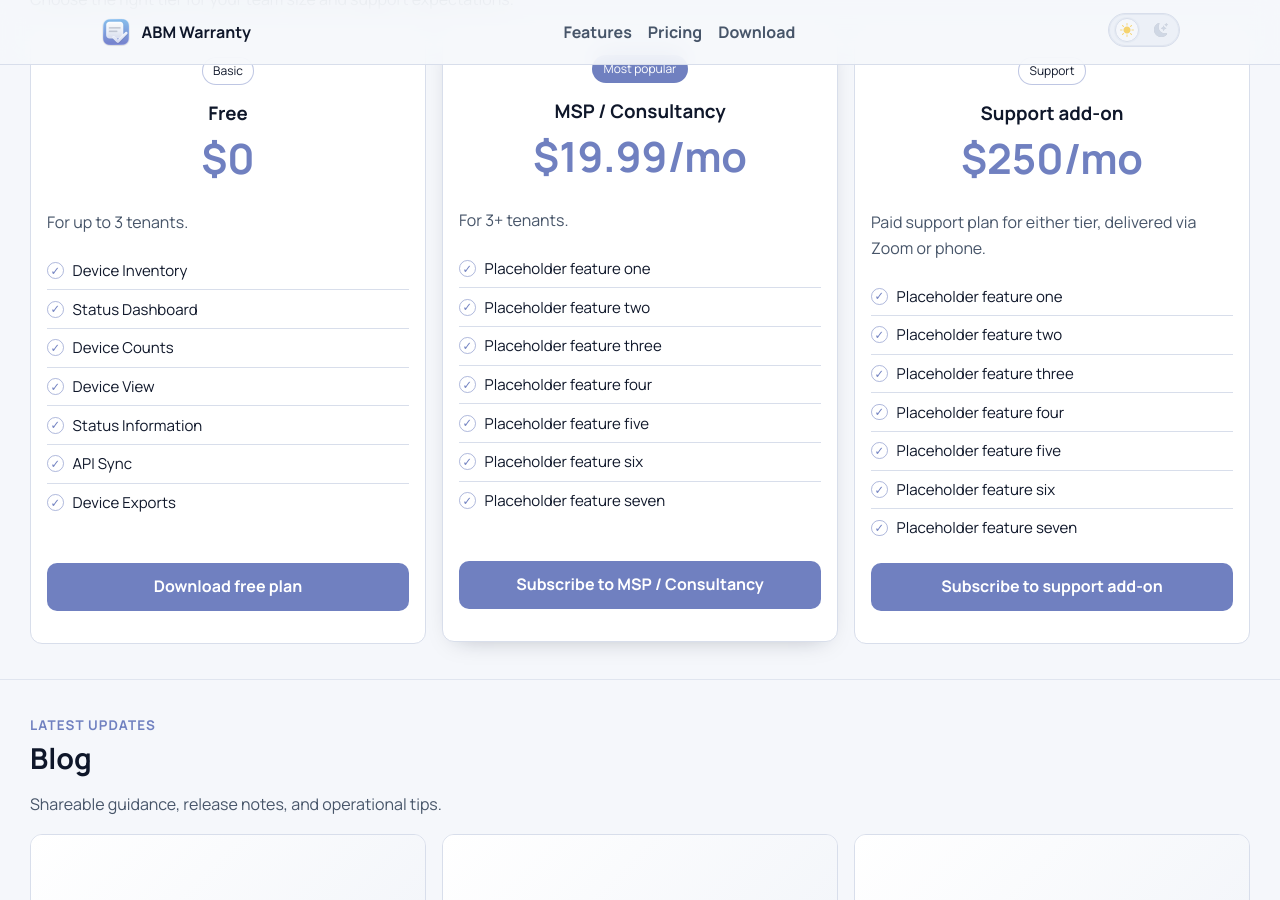
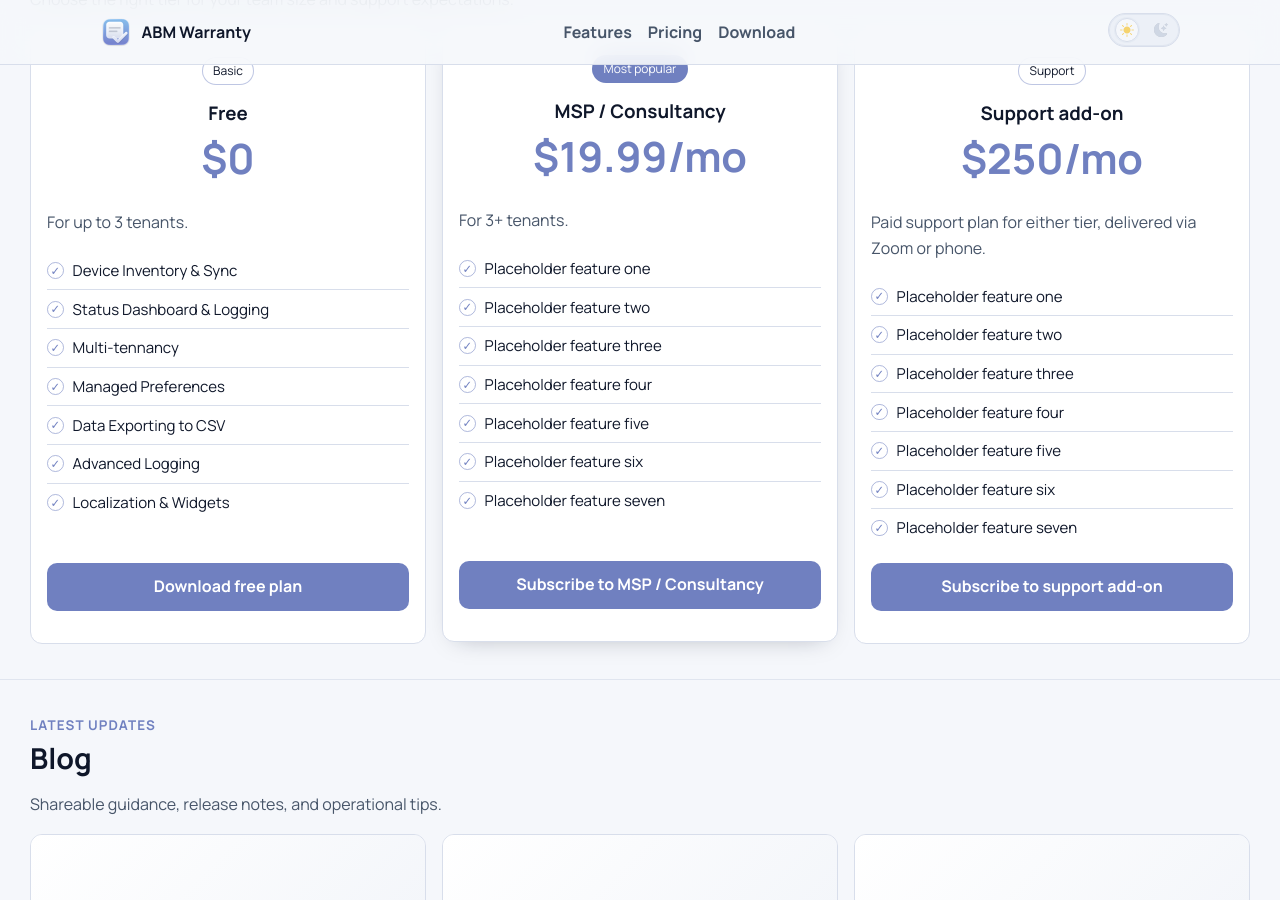
Before and after one commit to jonbrown21/abmwarranty, a Jekyll site: the page built from index.md, in a window 1280 px wide and 900 px high, scrolled down 4172 px. Built offline with Jekyll 4.4.1, drawn with Linux system fonts in a browser that asks for light colours.

Commit message:
feat: update free plan bullets to requested feature names

```diff
--- a/_includes/sections/pricing.html
+++ b/_includes/sections/pricing.html
@@ -10,13 +10,13 @@
         <p class="price">$0</p>
         <p>For up to 3 tenants.</p>
         <ul class="feature-list">
-          <li><span class="feature-check" aria-hidden="true">✓</span>Device Inventory</li>
-          <li><span class="feature-check" aria-hidden="true">✓</span>Status Dashboard</li>
-          <li><span class="feature-check" aria-hidden="true">✓</span>Device Counts</li>
-          <li><span class="feature-check" aria-hidden="true">✓</span>Device View</li>
-          <li><span class="feature-check" aria-hidden="true">✓</span>Status Information</li>
-          <li><span class="feature-check" aria-hidden="true">✓</span>API Sync</li>
-          <li><span class="feature-check" aria-hidden="true">✓</span>Device Exports</li>
+          <li><span class="feature-check" aria-hidden="true">✓</span>Device Inventory & Sync</li>
+          <li><span class="feature-check" aria-hidden="true">✓</span>Status Dashboard & Logging</li>
+          <li><span class="feature-check" aria-hidden="true">✓</span>Multi-tennancy</li>
+          <li><span class="feature-check" aria-hidden="true">✓</span>Managed Preferences</li>
+          <li><span class="feature-check" aria-hidden="true">✓</span>Data Exporting to CSV</li>
+          <li><span class="feature-check" aria-hidden="true">✓</span>Advanced Logging</li>
+          <li><span class="feature-check" aria-hidden="true">✓</span>Localization & Widgets</li>
         </ul>
         <p class="abm-cta-row"><a class="abm-btn full-width" href="{{ site.app_store_url }}" target="_blank" rel="noopener noreferrer">Download free plan</a></p>
       </article>
```
